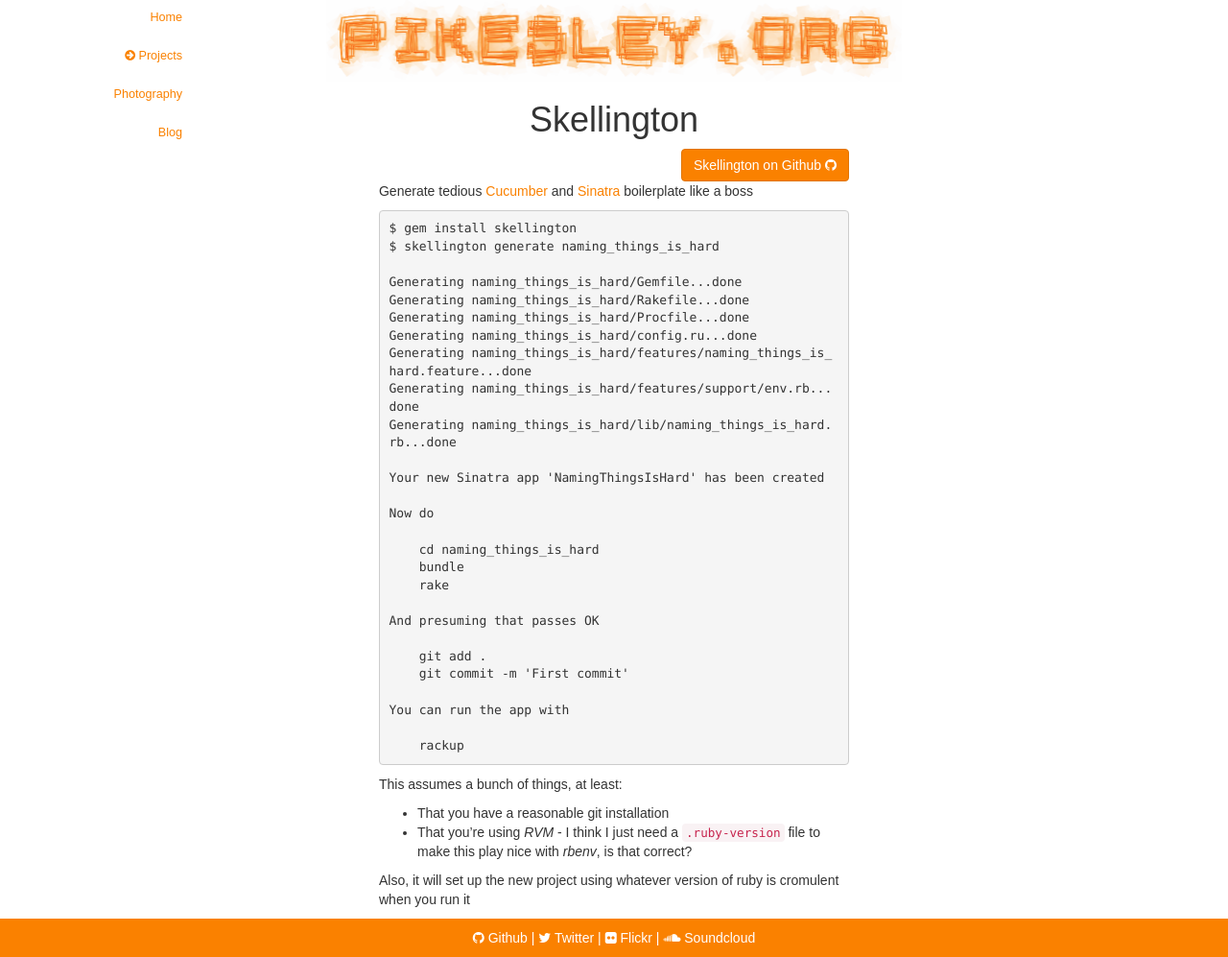
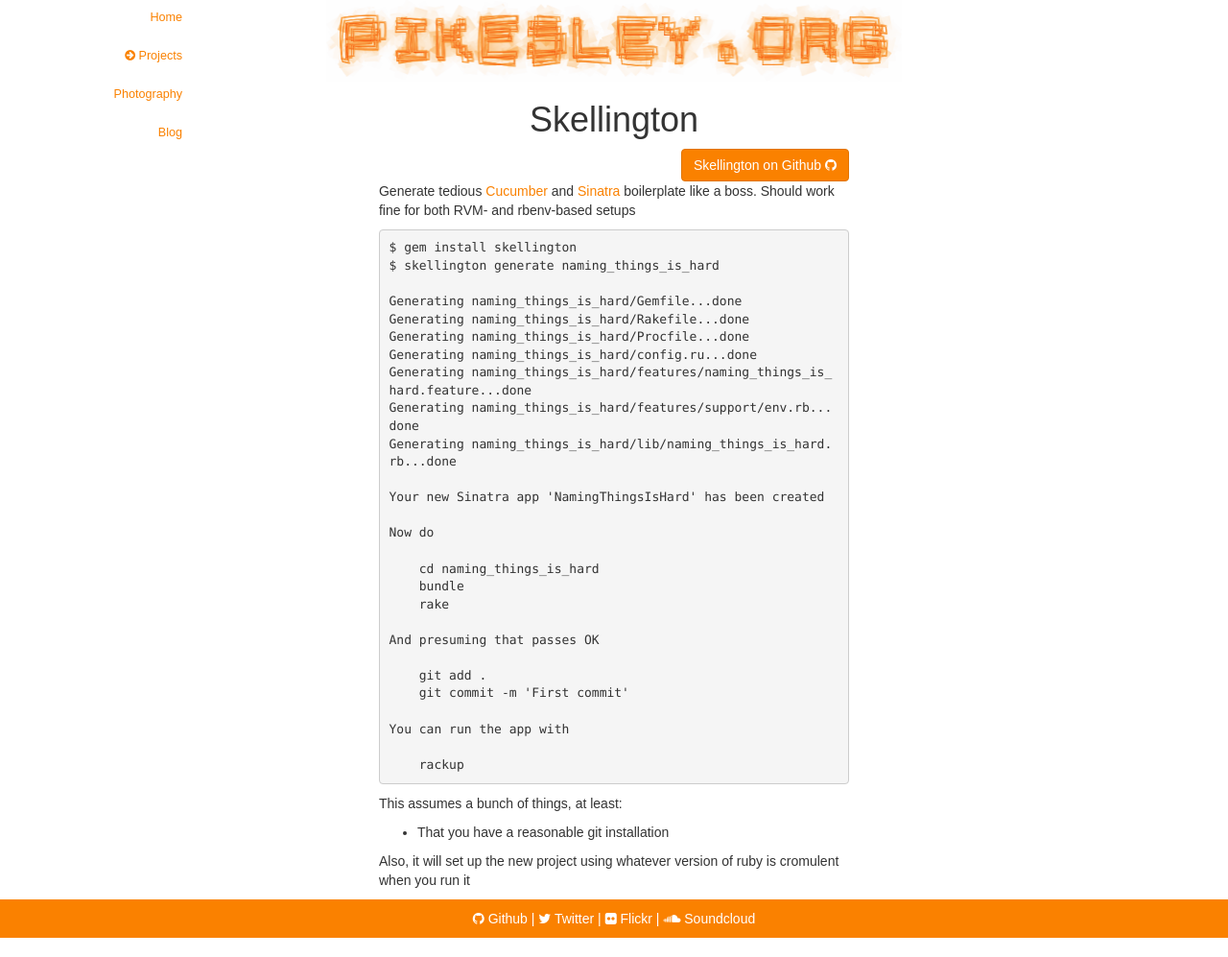
Before and after one commit to pikesley/pikesley.github.io, a Jekyll site: the page built from projects/skellington.md, in a window 1280 px wide. Shown: the whole page at 96% size. Built offline with Jekyll 4.4.1, drawn with Linux system fonts in a browser that asks for light colours; nearby versions of some CDN libraries; some web fonts are replaced.

Commit message:
Skellington

```diff
--- a/projects/skellington.md
+++ b/projects/skellington.md
@@ -3,7 +3,7 @@ title: Skellington
 github: pikesley/skellington
 ---
 
-Generate tedious [Cucumber](http://cukes.info/) and [Sinatra](http://www.sinatrarb.com/) boilerplate like a boss
+Generate tedious [Cucumber](http://cukes.info/) and [Sinatra](http://www.sinatrarb.com/) boilerplate like a boss. Should work fine for both RVM- and rbenv-based setups
 
     $ gem install skellington
     $ skellington generate naming_things_is_hard
@@ -36,6 +36,5 @@ Generate tedious [Cucumber](http://cukes.info/) and [Sinatra](http://www.sinatra
 This assumes a bunch of things, at least:
 
 * That you have a reasonable git installation
-* That you're using _RVM_ - I think I just need a `.ruby-version` file to make this play nice with _rbenv_, is that correct?
 
 Also, it will set up the new project using whatever version of ruby is cromulent when you run it
```
